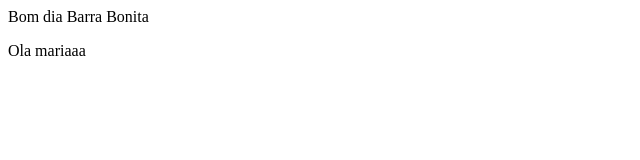
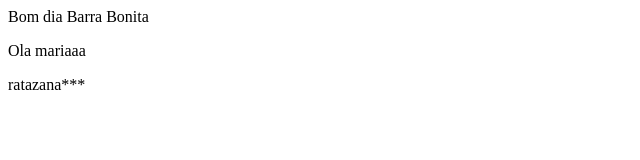
Before and after one commit to MariaPires21/confusao, a plain HTML site: page index.html in a window 1280 px wide. Shown: the full height of the page, 0-640 px from the left. Drawn offline with Linux system fonts and the light colour scheme.

Commit message:
Update index.html

```diff
--- a/index.html
+++ b/index.html
@@ -1,2 +1,3 @@
 <p>Bom dia Barra Bonita</p>
 <p> Ola mariaaa </p>
+<p>ratazana***</p>
```
